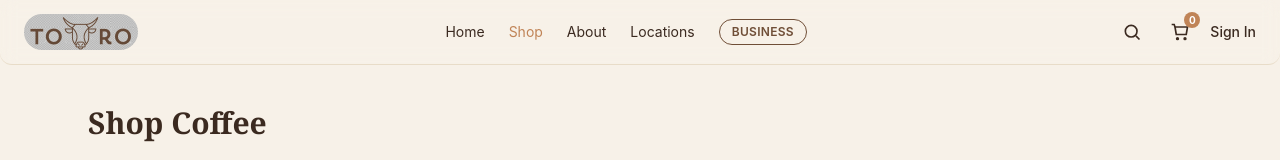
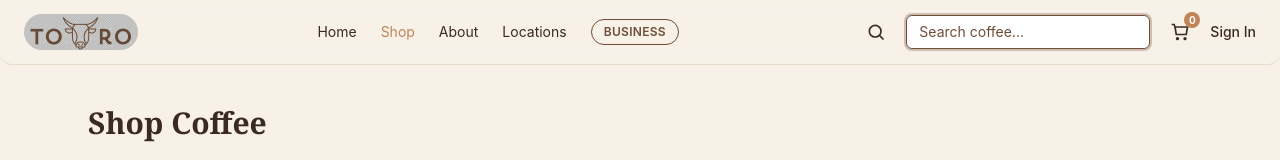
Before and after one commit to ThamiRoneo/company-project1-toro, a React (Vite) app: page /shop in a window 1280 px wide. Both pictures are taken after a click on the button "Search products". Shown: the top 160 px of the page. Built offline with nearby package versions, Linux system fonts and the light colour scheme.

Commit message:
implemented search functionality

```diff
--- a/src/components/Header.jsx
+++ b/src/components/Header.jsx
@@ -3,7 +3,7 @@
 // "Business" tab for franchise enquiries, search entry, and a persistent
 // mini-cart indicator. Collapses to a hamburger drawer below md.
 import { useState } from "react";
-import { Link, NavLink } from "react-router-dom";
+import { Link, NavLink, useNavigate } from "react-router-dom";
 import toroLogo from "../assets/toro-logo.png";
 import { useCart } from "../context/cartConfig.js";
 
@@ -16,7 +16,19 @@ const primaryLinks = [
 
 export default function Header() {
   const [mobileOpen, setMobileOpen] = useState(false);
+  const [searchOpen, setSearchOpen] = useState(false);
+  const [searchQuery, setSearchQuery] = useState("");
   const { count } = useCart();
+  const navigate = useNavigate();
+
+  function handleSearchSubmit(event) {
+    event.preventDefault();
+    const trimmed = searchQuery.trim();
+    if (!trimmed) return;
+    setSearchOpen(false);
+    setSearchQuery("");
+    navigate(`/shop?search=${encodeURIComponent(trimmed)}`);
+  }
 
   return (
     <header className="sticky top-0 z-40 border-b border-toro-sand backdrop-blur bg-transparent rounded-xl">
@@ -56,10 +68,24 @@ export default function Header() {
           <button
             type="button"
             aria-label="Search products"
+            onClick={() => setSearchOpen((open) => !open)}
             className="rounded-full p-2 text-toro-espresso hover:bg-toro-sand"
           >
             <SearchIcon />
           </button>
+          {searchOpen && (
+            <form onSubmit={handleSearchSubmit} className="hidden md:flex items-center gap-2">
+              <input
+                type="search"
+                value={searchQuery}
+                onChange={(event) => setSearchQuery(event.target.value)}
+                placeholder="Search coffee..."
+                aria-label="Search products"
+                autoFocus
+                className="rounded-md border border-toro-sand bg-white px-3 py-1.5 text-sm text-toro-espresso placeholder:text-toro-brown focus:border-toro-brown focus:outline-none focus:ring-2 focus:ring-toro-brown/30"
+              />
+            </form>
+          )}
           <Link
             to="/cart"
             aria-label="Open cart"
--- a/src/pages/About.jsx
+++ b/src/pages/About.jsx
@@ -2,12 +2,6 @@
 // a clickable year navigator, and animated counters.
 import { useEffect, useRef, useState } from "react";
 import { Link } from "react-router-dom";
-import {
-  LOCATIONS,
-  LOCATION_HEADING,
-  LOCATION_SUBHEADING,
-} from "../data/LocationsData.js";
-import LocationCard from "../components/LocationCard.jsx";
 import aboutHero from "../assets/about-us.jpg";
 
 const TIMELINE = [
--- a/src/pages/Shop.jsx
+++ b/src/pages/Shop.jsx
@@ -3,7 +3,7 @@
 import { useEffect, useMemo, useRef, useState } from "react";
 import ProductGrid from "../components/ProductGrid.jsx";
 import { products, tastingNoteOptions } from "../data/products.js";
-import { useLocation } from "react-router-dom";
+import { useLocation, useSearchParams } from "react-router-dom";
 
 const categories = ["All", "Coffee Beans", "Special Release"];
 const sortOptions = [
@@ -17,6 +17,8 @@ export default function Shop() {
   const [category, setCategory] = useState("All");
   const [notes, setNotes] = useState([]);
   const [sort, setSort] = useState("roast");
+  const [searchParams, setSearchParams] = useSearchParams();
+  const searchQuery = searchParams.get("search") || "";
   const gridRef = useRef(null);
   const location = useLocation();
 
@@ -45,6 +47,15 @@ export default function Shop() {
         notes.every((note) => product.tastingNotes.includes(note)),
       );
     }
+    if (searchQuery) {
+      const q = searchQuery.toLowerCase();
+      list = list.filter(
+        (product) =>
+          product.name.toLowerCase().includes(q) ||
+          product.origin.toLowerCase().includes(q) ||
+          product.tastingNotes.some((note) => note.toLowerCase().includes(q))
+      );
+    }
 
     return [...list].sort((a, b) => {
       if (sort === "price-asc") return a.priceFrom - b.priceFrom;
@@ -52,12 +63,12 @@ export default function Shop() {
       if (sort === "popularity") return b.reviewCount - a.reviewCount;
       return new Date(b.roastDate) - new Date(a.roastDate);
     });
-  }, [category, notes, sort]);
+  }, [category, notes, sort, searchQuery]);
 
   return (
     <div className="mx-auto max-w-6xl px-4 py-10 sm:px-6">
       <h1 className="font-display text-3xl font-bold text-toro-espresso">
-        Shop Coffee
+        {searchQuery ? `Search: "${searchQuery}"` : "Shop Coffee"}
       </h1>
 
       <div className="mt-6 flex flex-col gap-4 border-b border-toro-sand pb-6 lg:flex-row lg:items-center lg:justify-between">
@@ -109,6 +120,15 @@ export default function Shop() {
             {note}
           </button>
         ))}
+        {searchQuery && (
+          <button
+            type="button"
+            onClick={() => setSearchParams({})}
+            className="rounded-full bg-toro-espresso px-3 py-1 text-sm font-semibold text-toro-cream hover:bg-toro-brown"
+          >
+            Clear search
+          </button>
+        )}
       </div>
 
       <div ref={gridRef} className="mt-10">
```
